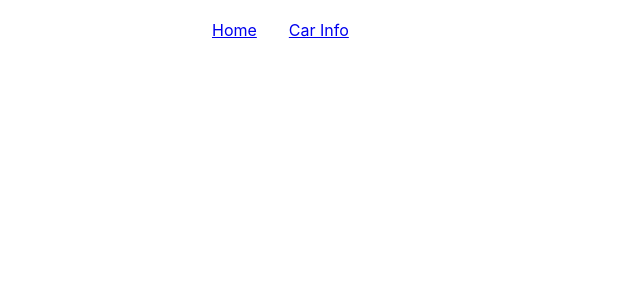
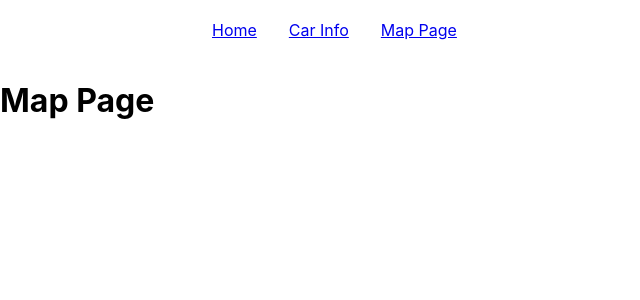
Before and after one commit to mnrolando3/Commute-Calculator, a React (Create React App) app: page /map in a window 1280 px wide. Before the commit this address had no page. Shown: the top 300 px of the page, without its empty margins (0-640 px from the left). Built offline with nearby package versions, Linux system fonts and the light colour scheme.

Commit message:
Added a map page

```diff
--- a/src/App.js
+++ b/src/App.js
@@ -3,6 +3,7 @@ import { Route, Routes } from "react-router-dom";
 import Navbar from './components/navbar';
 import Home from './components/home';
 import CarMake from './components/getCarInfo';
+import MapPage from './components/map';
 
 function App() {
   return (
@@ -11,6 +12,7 @@ function App() {
       <Routes>
         <Route path="/" element={<Home />} />
         <Route path="/car" element={<CarMake />} />
+        <Route path="/map" element={<MapPage />} />
       </Routes>
     </>
   );
--- /dev/null
+++ b/src/components/map.js
@@ -0,0 +1,10 @@
+export default function MapPage() {
+    return (
+        <>
+            <div>
+                <h1>Map Page</h1>
+            </div>
+            <br />
+        </>
+    )
+}
--- a/src/components/navbar.js
+++ b/src/components/navbar.js
@@ -14,6 +14,9 @@ export default function Navbar() {
                         <li className="nav-item">
                             <Link to={"/car"}>Car Info</Link>
                         </li>
+                        <li className="nav-item">
+                            <Link to={"/map"}>Map Page</Link>
+                        </li>
                     </ul>
                 </div>
             </div>
```
